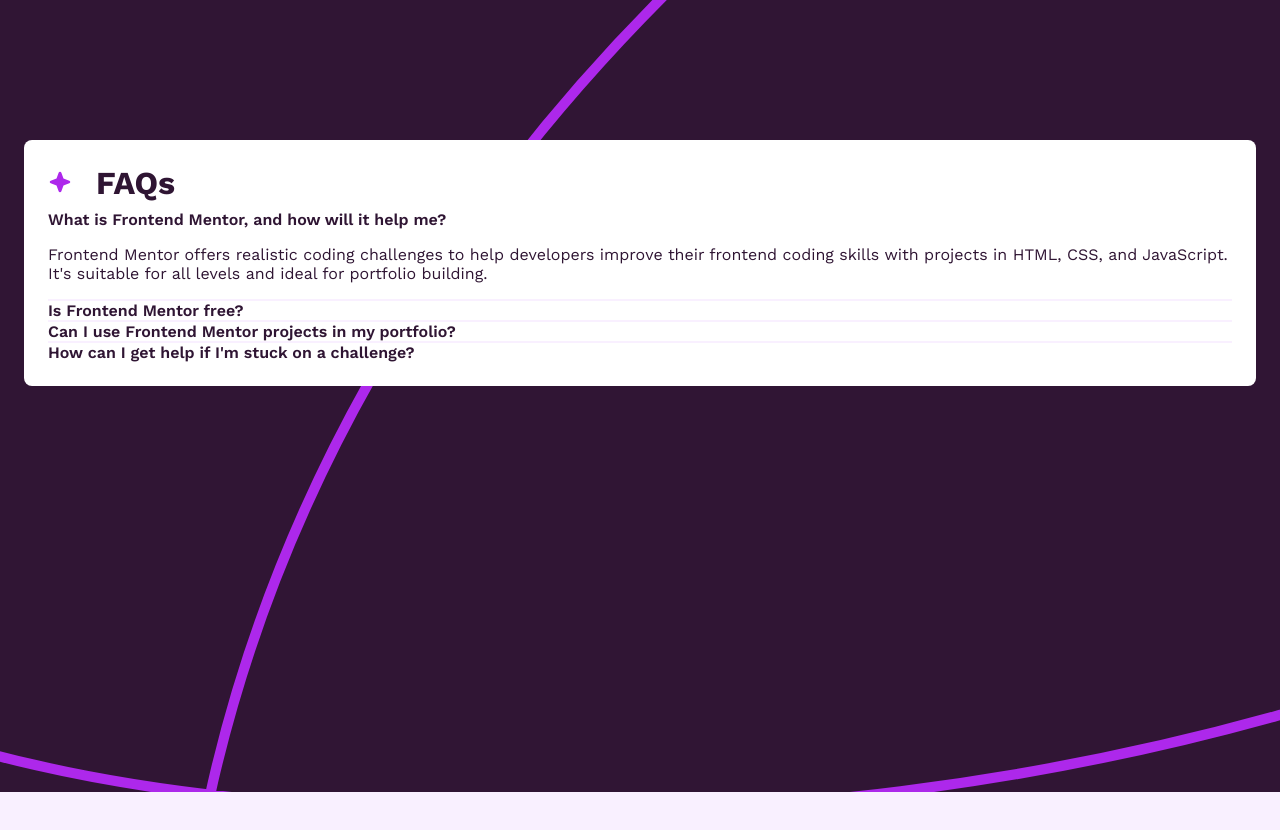
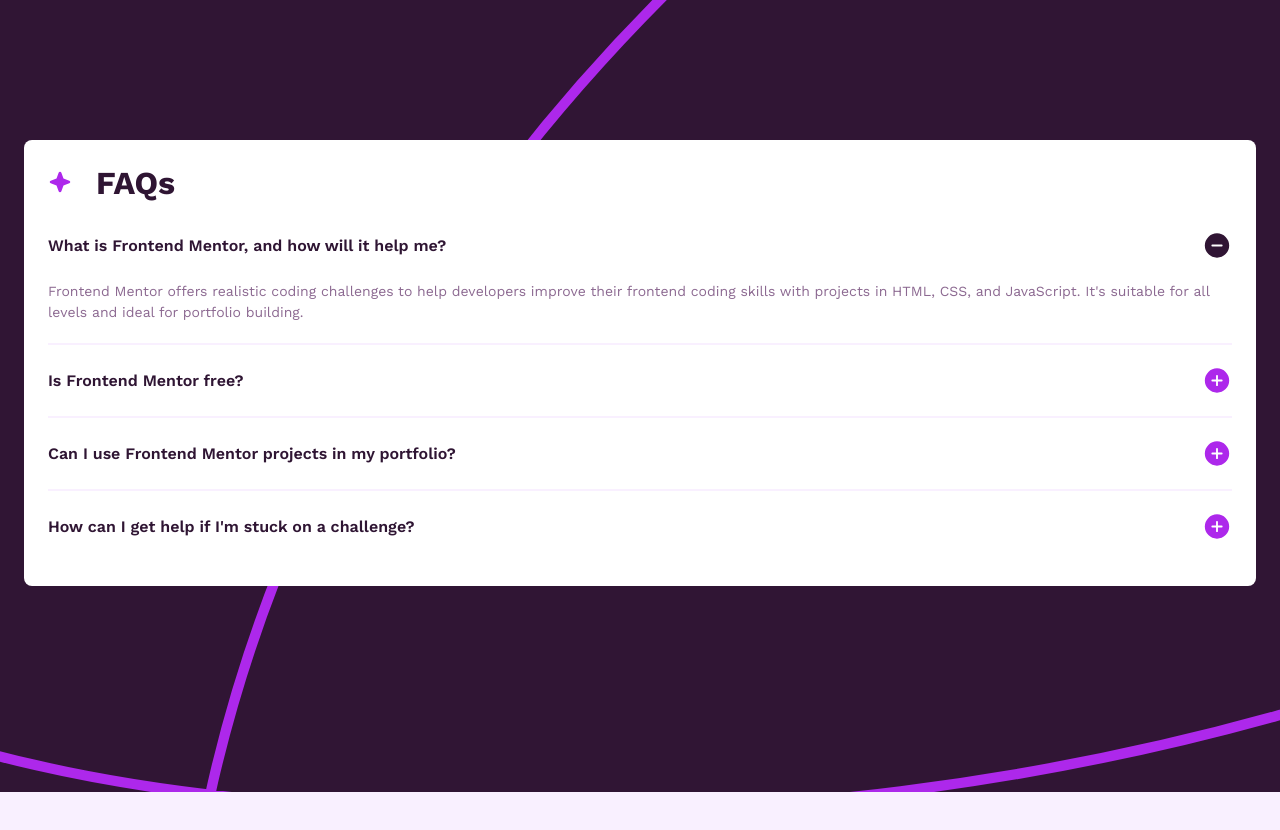
Before and after one commit to guzmanpdro/faq-accordion, a React (Vite) app: page / in a window 1280 px wide. Shown: the top 830 px of the page. Built offline with nearby package versions, Linux system fonts and the light colour scheme.

Commit message:
Add styles to each faq

```diff
--- a/src/components/FaqList.css
+++ b/src/components/FaqList.css
@@ -16,4 +16,33 @@
   & .item:nth-child(1) {
     border-block-start: none;
   }
+
+  & .item details[open] div {
+    background: url(/icon-minus.svg) no-repeat;
+  }
+
+  & .item details summary {
+    align-items: center;
+    display: flex;
+    font-weight: 600;
+    justify-content: space-between;
+    list-style-type: none;
+    padding: 20px 0;
+    text-wrap: balance;
+
+    & div {
+      background: url(/icon-plus.svg) no-repeat;
+      flex-shrink: 0;
+      height: 31px;
+      width: 30px;
+    }
+  }
+
+  & .item details p {
+    color: var(--grayish-purple);
+    font-size: 14px;
+    line-height: 150%;
+    margin: 0;
+    margin-bottom: 20px;
+  }
 }
```
